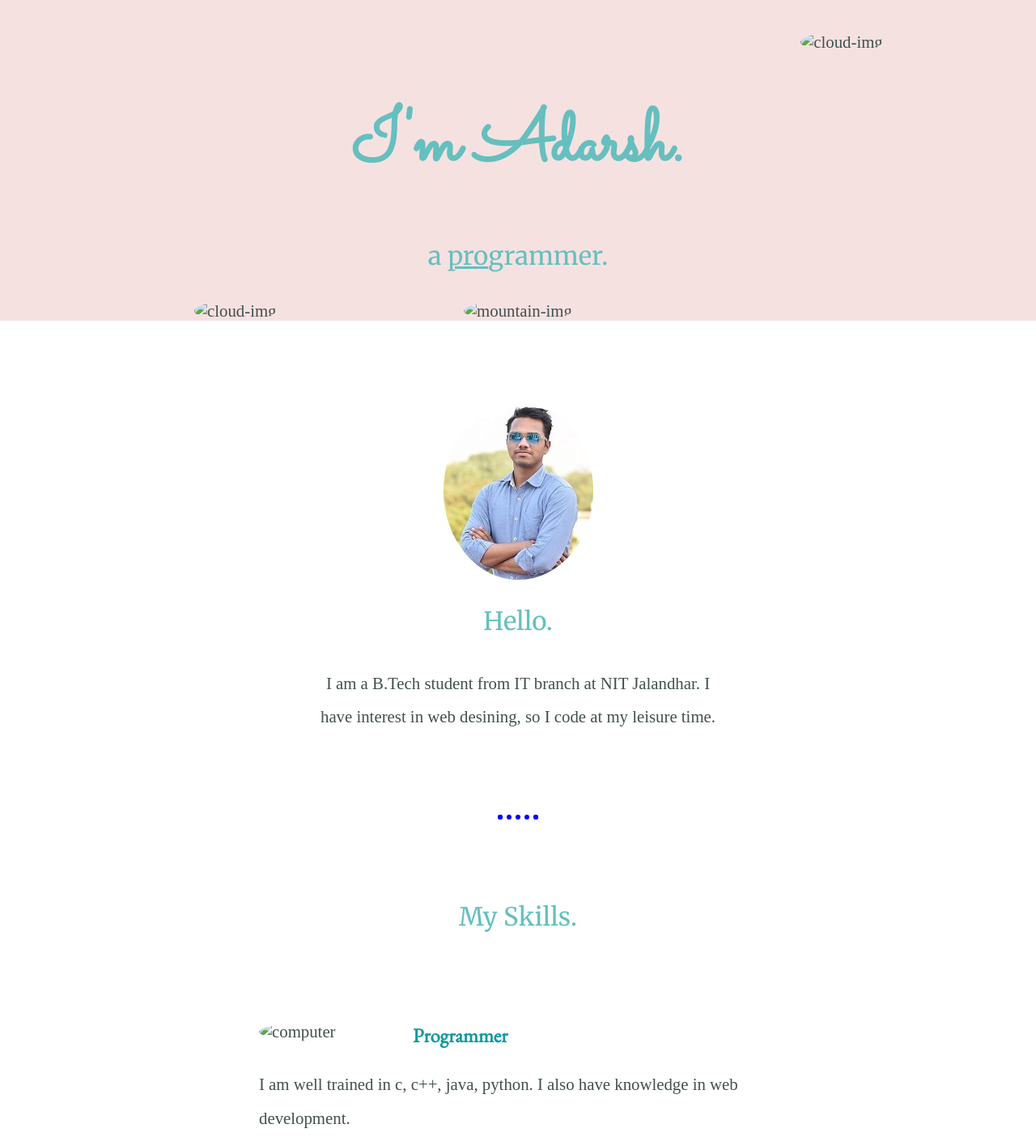
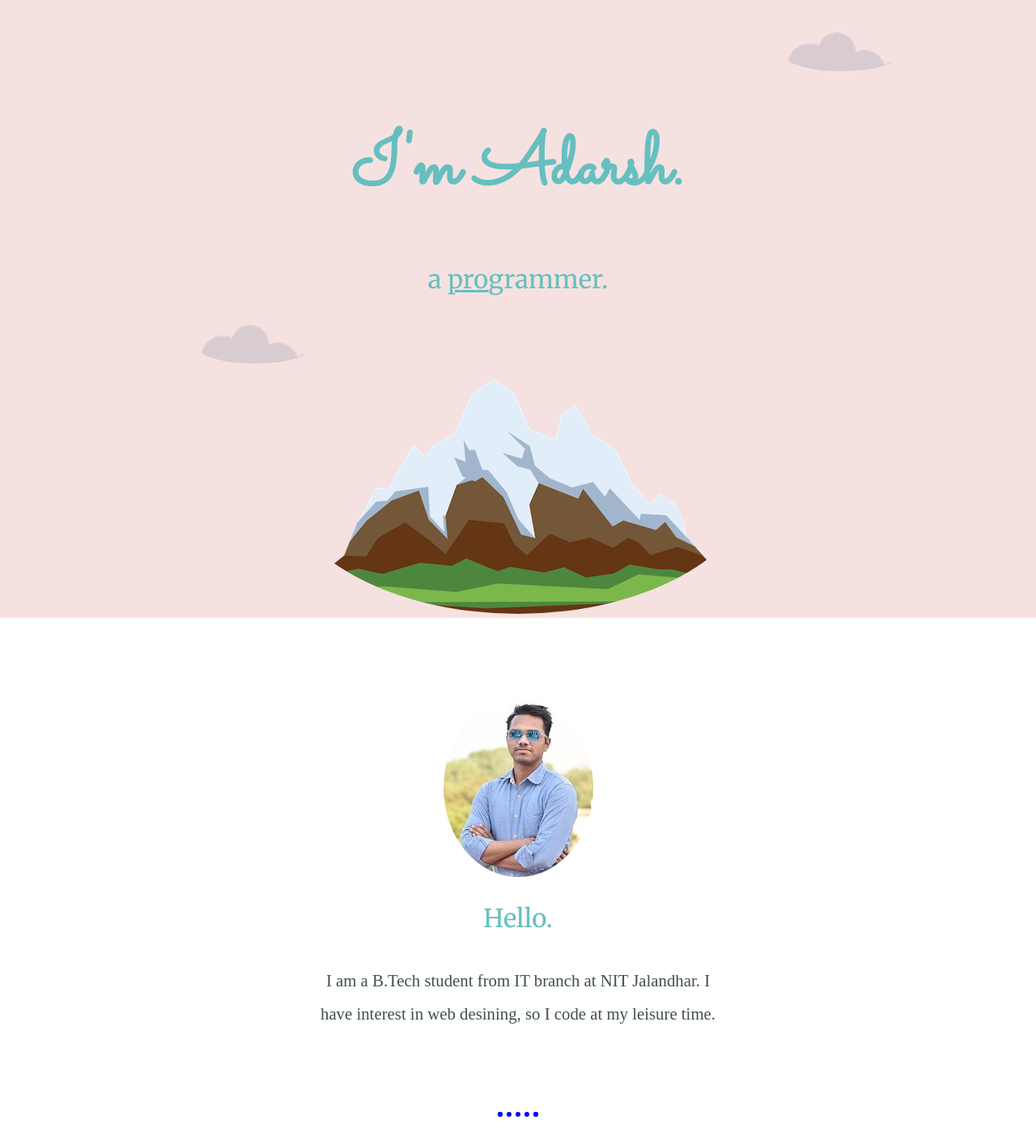
Before and after one commit to AdarshRao555/intro, a plain HTML site: page index.html in a window 1280 px wide. Shown: the top 1404 px of the page at 81% size. Drawn offline with nearby package versions, Linux system fonts and the light colour scheme.

Commit message:
Update index.html

```diff
--- a/index.html
+++ b/index.html
@@ -11,11 +11,11 @@
 </head>
 <body>
     <div class="top-container">
-        <img src="Images/cloud.png" alt="cloud-img" class="top-cloud">
+        <img src="cloud.png" alt="cloud-img" class="top-cloud">
         <h1>I'm Adarsh.</h1>
         <h2>a <span class="pro">pro</span>grammer.</h2>
-        <img src="Images/cloud.png" alt="cloud-img" class="bottom-cloud">
-        <img src="Images/mountain.png" alt="mountain-img">
+        <img src="cloud.png" alt="cloud-img" class="bottom-cloud">
+        <img src="mountain.png" alt="mountain-img">
     </div>
     <div class="middle-container">
         <div class="profile">
@@ -27,7 +27,7 @@
         <div class="skills">
           <h2>My Skills.</h2>
           <div class="skill-row">
-            <img class="code-img" src="images/computer.png" alt="computer">
+            <img class="code-img" src="computer.png" alt="computer">
             <h3>Programmer</h3>
             <p>I am well trained in c, c++, java, python. I also have knowledge in web development.</p>
           </div>
```
